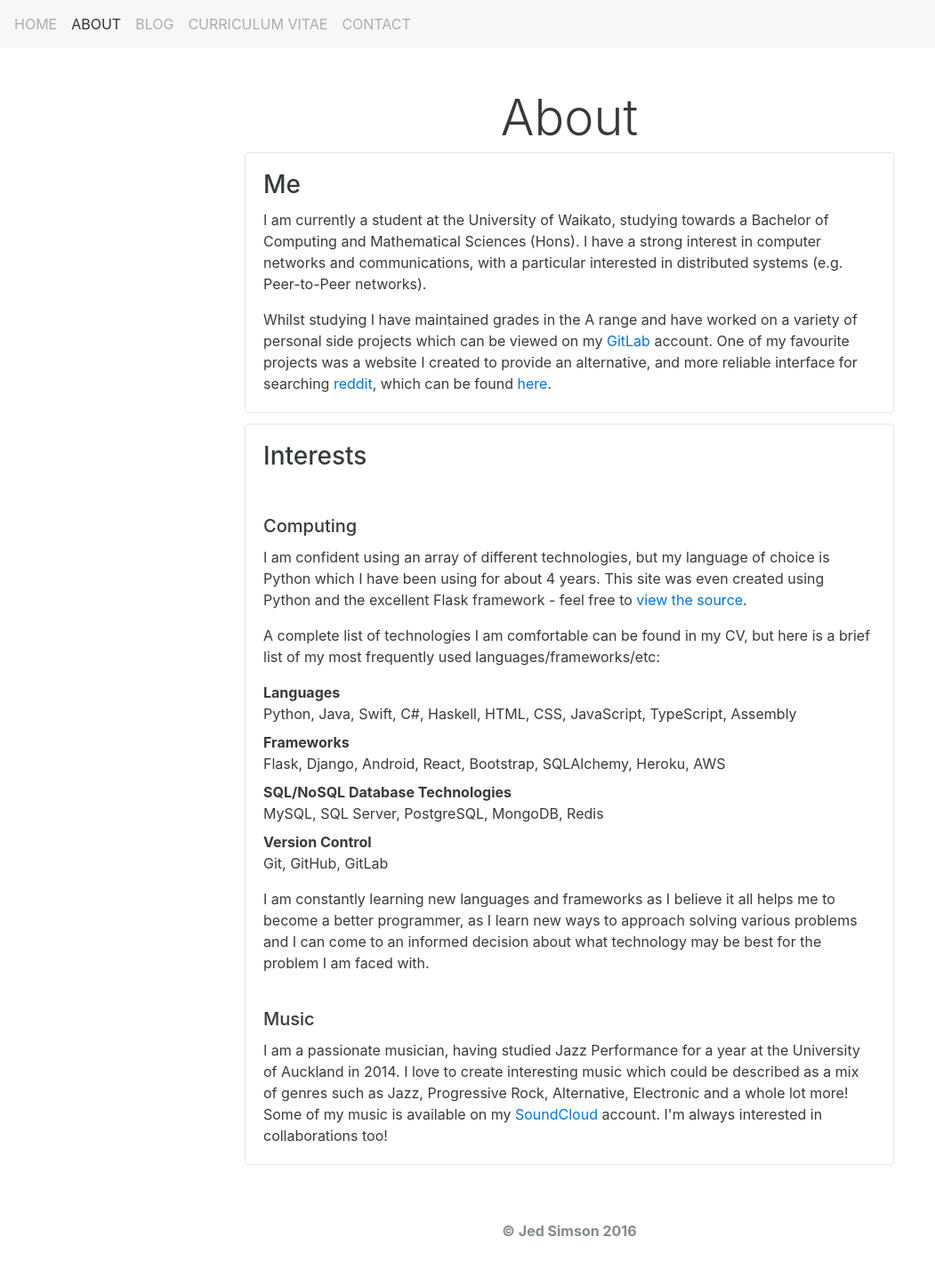
After one commit to JedS6391/portfolio-jed-simson, a Flask app: page /about/ in a window 1280 px wide. The commit adds this page. Shown: the whole page at 89% size, without its empty margins (0-1051 px from the left). Run offline with Flask 2, Linux system fonts and the light colour scheme; some libraries are stand-ins or nearby versions.

Commit message:
Add About page

```diff
--- a/portfolio/views.py
+++ b/portfolio/views.py
@@ -23,6 +23,11 @@ def page_not_found(error):
 @portfolio.route('/index/')
 def home():
     return render_template('home.html')
+
+
+@portfolio.route('/about/')
+def about():
+    return render_template('about.html')
 
 
 @portfolio.route('/blog/')
--- /dev/null
+++ b/templates/about.html
@@ -0,0 +1,95 @@
+{% extends "base.html" %}
+{% set active_page = "about" %}
+
+{% block title %}
+    <title>Jed Simson &sdot; About</title>
+{% endblock %}
+
+{% block nav %}
+    {% from "nav.html" import nav %}
+    {{ nav(active_page) }}
+{% endblock %}
+
+{% block content %}
+    <div class="row">
+        <div id="lead" class="col-md-4 col-md-offset-4">
+            <h3 class="display-4 text-xs-center">About</h3>
+        </div>
+    </div>
+
+    <div class="row">
+        <section class="col-md-8 col-md-offset-2">
+            <div class="card">
+                <div class="card-block">
+                    <h3 class="card-title">Me</h3>
+
+                    <p class="card-text">
+                        I am currently a student at the University of Waikato, studying towards a Bachelor of Computing
+                        and Mathematical Sciences (Hons). I have a strong interest in computer networks and communications,
+                        with a particular interested in distributed systems (e.g. Peer-to-Peer networks).
+                    </p>
+
+                    <p class="card-text">
+                        Whilst studying I have maintained grades in the A range and have worked on a variety of personal
+                        side projects which can be viewed on my <a href="https://gitlab.com/u/JedS6391" target="_blank">GitLab</a> account.
+                        One of my favourite projects was a website I created to provide an alternative, and more reliable interface
+                        for searching <a href="https://www.reddit.com" target="_blank">reddit</a>, which can be found
+                        <a href="https://reddit-slider-search.herokuapp.com" target="_blank">here</a>.
+                    </p>
+                </div>
+
+            </div>
+
+            <div class="card">
+                <div class="card-block">
+                    <h3 class="card-title">Interests</h3>
+                </div>
+
+                <div class="card-block">
+                    <h5 class="card-title">Computing</h5>
+
+                    <p class="card-text">
+                        I am confident using an array of different technologies, but my language of choice is Python which I have
+                        been using for about 4 years. This site was even created using Python and the excellent Flask framework -
+                        feel free to <a href="https://gitlab.com/JedS6391/portfolio-jed-simson" target="_blank">view the source</a>.
+                    </p>
+
+                    <p class="card-text">
+                        A complete list of technologies I am comfortable can be found in my CV, but here is a brief list of my most
+                        frequently used languages/frameworks/etc:
+                    </p>
+
+                    <dl class="card-text">
+                        <dt>Languages</dt>
+                        <dd>Python, Java, Swift, C#, Haskell, HTML, CSS, JavaScript, TypeScript, Assembly</dd>
+                        <dt>Frameworks</dt>
+                        <dd>Flask, Django, Android, React, Bootstrap, SQLAlchemy, Heroku, AWS</dd>
+                        <dt>SQL/NoSQL Database Technologies</dt>
+                        <dd>MySQL, SQL Server, PostgreSQL, MongoDB, Redis</dd>
+                        <dt>Version Control</dt>
+                        <dd>Git, GitHub, GitLab</dd>
+                    </dl>
+
+                    <p class="card-text">
+                        I am constantly learning new languages and frameworks as I believe it all helps me to become
+                        a better programmer, as I learn new ways to approach solving various problems and I can come to
+                        an informed decision about what technology may be best for the problem I am faced with.
+                    </p>
+                </div>
+
+                <div class="card-block">
+                    <h5 class="card-title">Music</h5>
+
+                    <p class="card-text">
+                        I am a passionate musician, having studied Jazz Performance for a year at the University of Auckland
+                        in 2014. I love to create interesting music which could be described as a mix of genres such as Jazz,
+                        Progressive Rock, Alternative, Electronic and a whole lot more! Some of my music is available on my
+                        <a href="https://soundcloud.com/jed-simson" target="_blank">SoundCloud</a> account.
+                        I'm always interested in collaborations too!
+                    </p>
+                </div>
+            </div>
+        </div>
+    </div>
+
+{% endblock %}
--- a/templates/nav.html
+++ b/templates/nav.html
@@ -1,5 +1,6 @@
 {% set navigation_bar = [
     ('/', 'home', 'HOME'),
+    ('/about/', 'about', 'ABOUT'),
     ('/blog/', 'blog', 'BLOG'),
     (url_for('static', filename='assets/cv/CV - 2016.pdf'), 'cv', 'CURRICULUM VITAE'),
     ('/contact/', 'contact', 'CONTACT')
```
